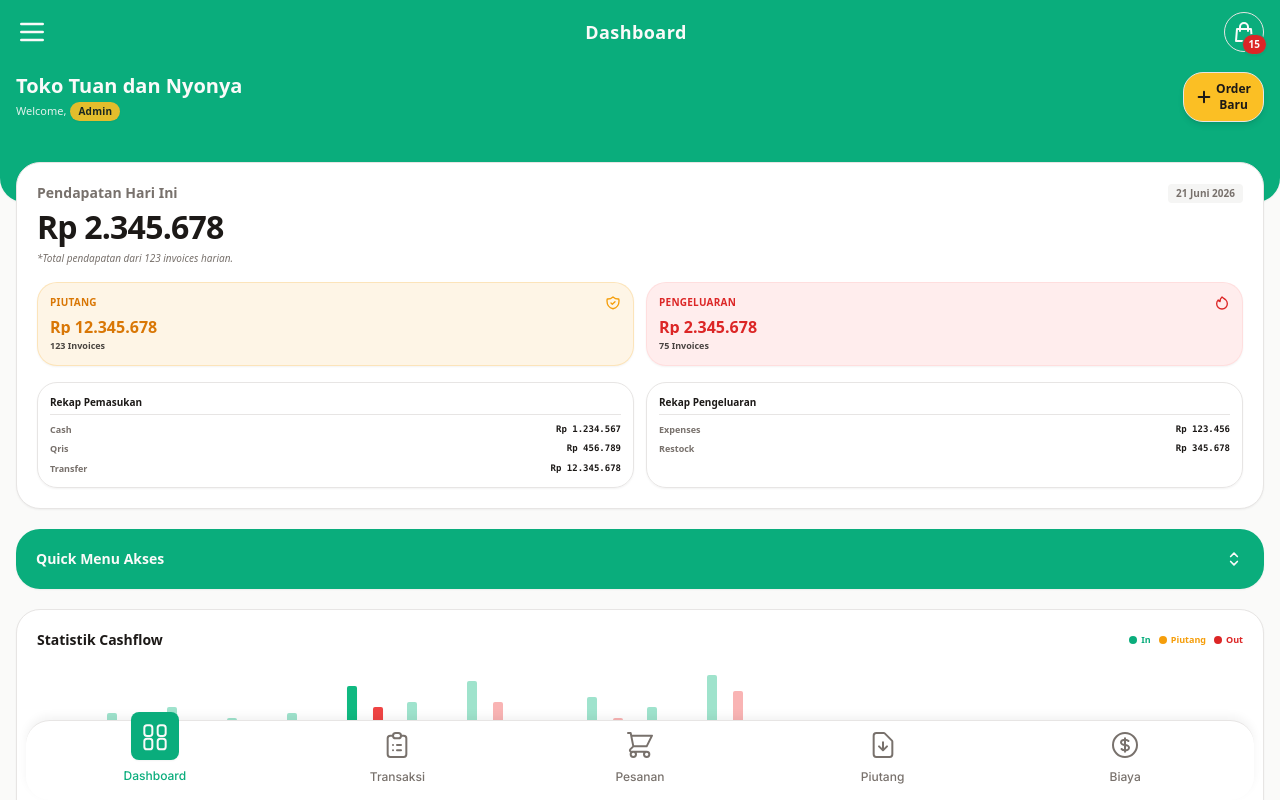
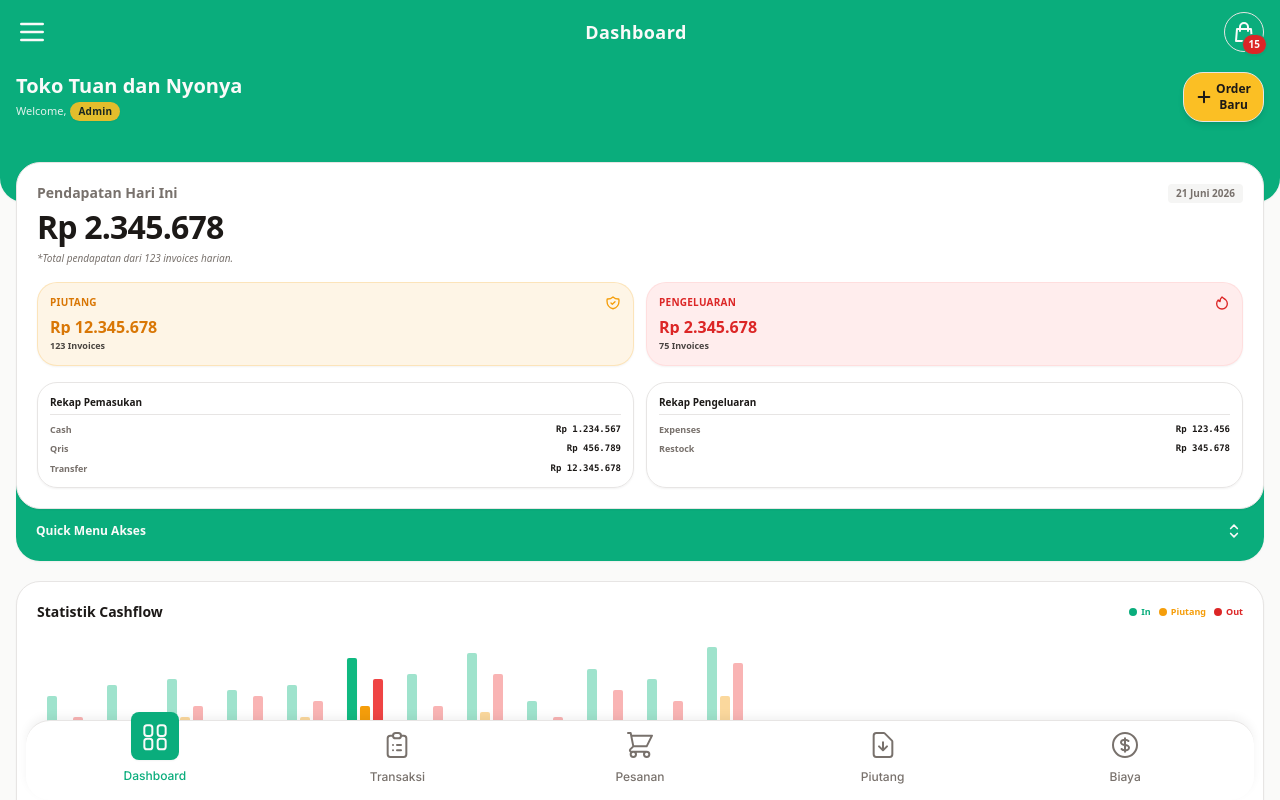
Before and after one commit to warnadunia/yoripos-v3, a Next.js app: page /pwa in a window 1280 px wide. Shown: the top 800 px of the page. Built offline with nearby package versions, Linux system fonts and the light colour scheme.

Commit message:
refactor: adjust styling and layout for Quick Menu Akses in DashboardView

```diff
--- a/src/app/pwa/components/DashboardView.tsx
+++ b/src/app/pwa/components/DashboardView.tsx
@@ -154,12 +154,12 @@ export default function DashboardView({ onOpenPos, onOpenKitchen, onOpenSidebar
             {/* ========================================= */}
             {/* 3. QUICK MENU AKSES                       */}
             {/* ========================================= */}
-            <div className="mx-4 mt-5 bg-accent text-accent-foreground rounded-3xl p-5 shadow-sm overflow-hidden transition-all duration-300">
+            <div className="mx-4 -mt-6 bg-accent text-accent-foreground rounded-b-3xl p-5 shadow-sm overflow-hidden transition-all duration-300">
                 <button
                     onClick={() => setIsQuickMenuOpen(!isQuickMenuOpen)}
-                    className="w-full flex justify-between items-center active:opacity-70 transition-colors"
+                    className="w-full flex justify-between items-center active:opacity-70 transition-colors transform-gpu mt-4"
                 >
-                    <span className="text-sm font-bold">Quick Menu Akses</span>
+                    <span className="text-xs font-bold">Quick Menu Akses</span>
                     <svg className={`w-5 h-5 transition-transform duration-300 ${isQuickMenuOpen ? 'rotate-180' : ''}`} fill="none" stroke="currentColor" strokeWidth="2" viewBox="0 0 24 24"><path strokeLinecap="round" strokeLinejoin="round" d="M8 9l4-4 4 4m0 6l-4 4-4-4" /></svg>
                 </button>
 
```
